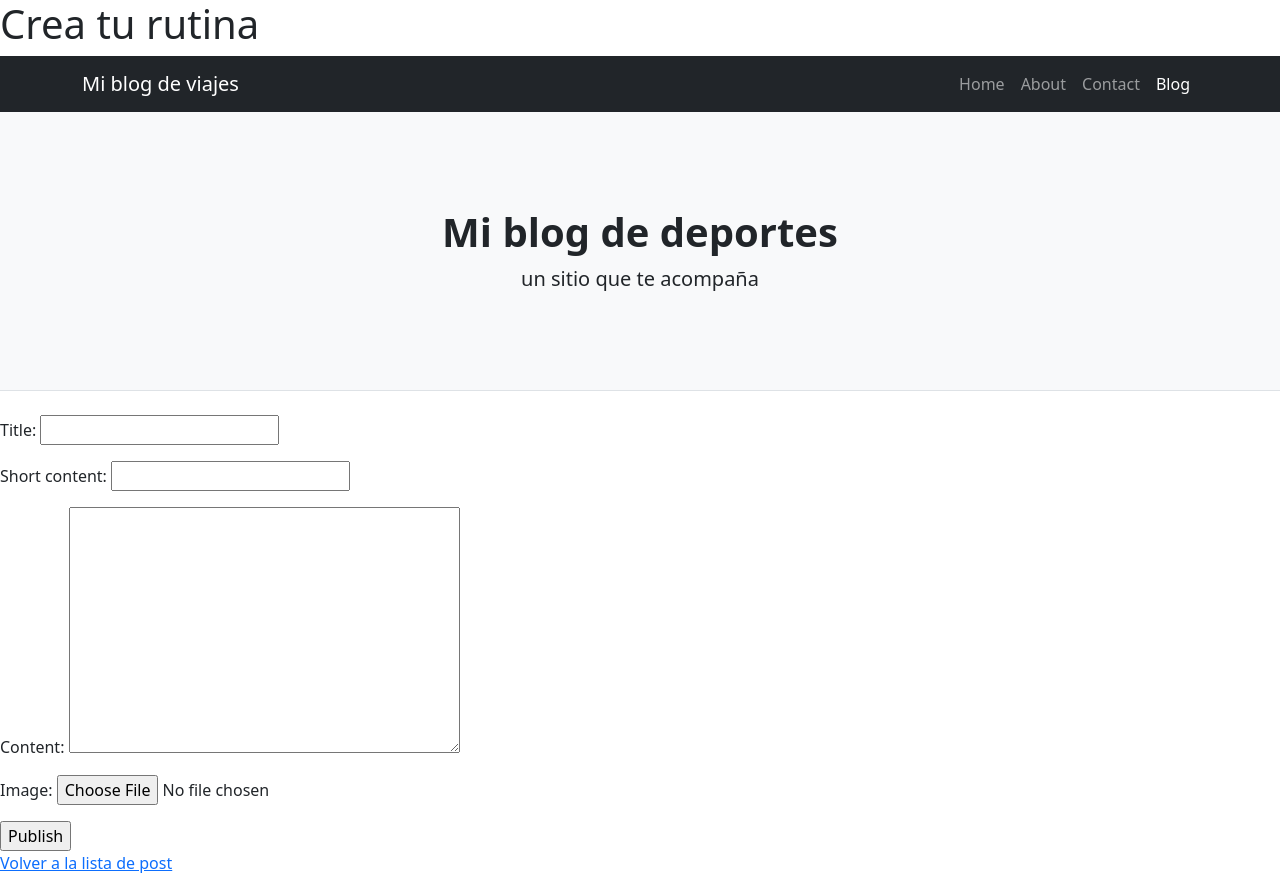
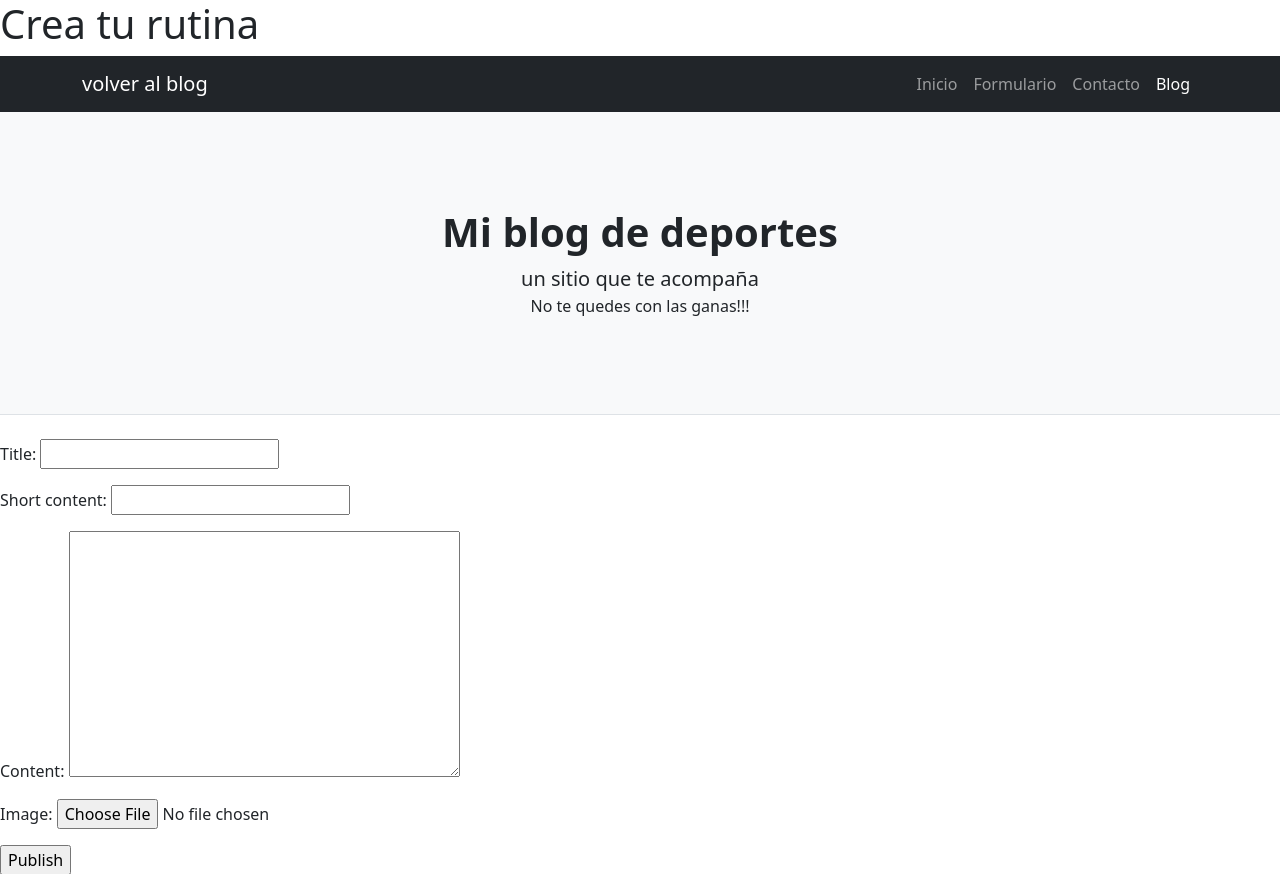
Before and after one commit to Yenicee/YeGym, a Django app: page /blog/create/ in a window 1280 px wide. Shown: the top 874 px of the page. Run offline with Django 4.2, Linux system fonts and the light colour scheme.

Commit message:
arregle y puse cosas en html index

```diff
--- a/blog/templates/auth/user_form.html
+++ b/blog/templates/auth/user_form.html
@@ -1,6 +1,9 @@
+{% extends 'blog/base.html' %}
 
+{% block contenido %}
 <form method="post">
     {% csrf_token %}
     {{form.as_p}}
     <input type="submit" value="guardar">
 </form>
+{% endblock %}
--- a/blog/templates/blog/base.html
+++ b/blog/templates/blog/base.html
@@ -18,15 +18,15 @@
     <!-- Responsive navbar-->
     <nav class="navbar navbar-expand-lg navbar-dark bg-dark">
         <div class="container">
-            <a class="navbar-brand" href="{% url 'index-blog' %}">Mi blog de viajes</a>
+            <a class="navbar-brand" href="{% url 'index-blog' %}">volver al blog</a>
             <button class="navbar-toggler" type="button" data-bs-toggle="collapse" data-bs-target="#navbarSupportedContent"
                 aria-controls="navbarSupportedContent" aria-expanded="false" aria-label="Toggle navigation"><span
                     class="navbar-toggler-icon"></span></button>
             <div class="collapse navbar-collapse" id="navbarSupportedContent">
                 <ul class="navbar-nav ms-auto mb-2 mb-lg-0">
-                    <li class="nav-item"><a class="nav-link" href="#">Home</a></li>
-                    <li class="nav-item"><a class="nav-link" href="#!">About</a></li>
-                    <li class="nav-item"><a class="nav-link" href="#!">Contact</a></li>
+                    <li class="nav-item"><a class="nav-link" href="#">Inicio</a></li>
+                    <li class="nav-item"><a class="nav-link" href="#!">Formulario</a></li>
+                    <li class="nav-item"><a class="nav-link" href="#!">Contacto</a></li>
                     <li class="nav-item"><a class="nav-link active" aria-current="page" href="#">Blog</a></li>
                 </ul>
             </div>
@@ -40,7 +40,7 @@
         <div class="container">
             <div class="text-center my-5">
                 <h1 class="fw-bolder">Mi blog de deportes</h1>
-                <p class="lead mb-0">un sitio que te acompaña</p>
+                <p class="lead mb-0">un sitio que te acompaña</p>No te quedes con las ganas!!!
             </div>
         </div>
         {% endblock %}
--- a/blog/templates/blog/post_confirm_delete.html
+++ b/blog/templates/blog/post_confirm_delete.html
@@ -4,7 +4,7 @@
     <meta charset="UTF-8">
     <meta http-equiv="X-UA-Compatible" content="IE=edge">
     <meta name="viewport" content="width=device-width, initial-scale=1.0">
-    <title>Document</title>
+    <title>Borrar</title>
 </head>
 <body>
     ¿Está seguro de borrar el post {{post.title}}?
--- a/blog/views.py
+++ b/blog/views.py
@@ -61,5 +61,5 @@ class BlogSignUp(CreateView):
 
 class ProfileUpdate(UpdateView):
     model = User
-    fields = ['username']
+    fields = ['username', 'first_name', 'last_name', 'email']
     success_url = reverse_lazy("blog-login")
--- a/registro_clientes/templates/registro_clientes/index.html
+++ b/registro_clientes/templates/registro_clientes/index.html
@@ -7,11 +7,13 @@
     <title>inicio</title>
 </head>
 <body>
+
     Aplicacion diseñada para el entretenimiento
      <br>
      en esta app estaremos trabajando en equipo
      <br>
      nos presentamos somos Yenice Vazquez y Bruno Puentes
      <br>
+     {% extends 'blog/base.html' %}
 </body>
 </html>
```
Also changed, not shown: blog/templates/blog/index.html (+5 -3 lines), blog/templates/blog/post_list.html (+18 -0 lines), db.sqlite3, media/posts/_106589253_amino_JgRU36L.jpg (added), media/posts/ejercicios-entrenamiento-fu.jpg (added).
